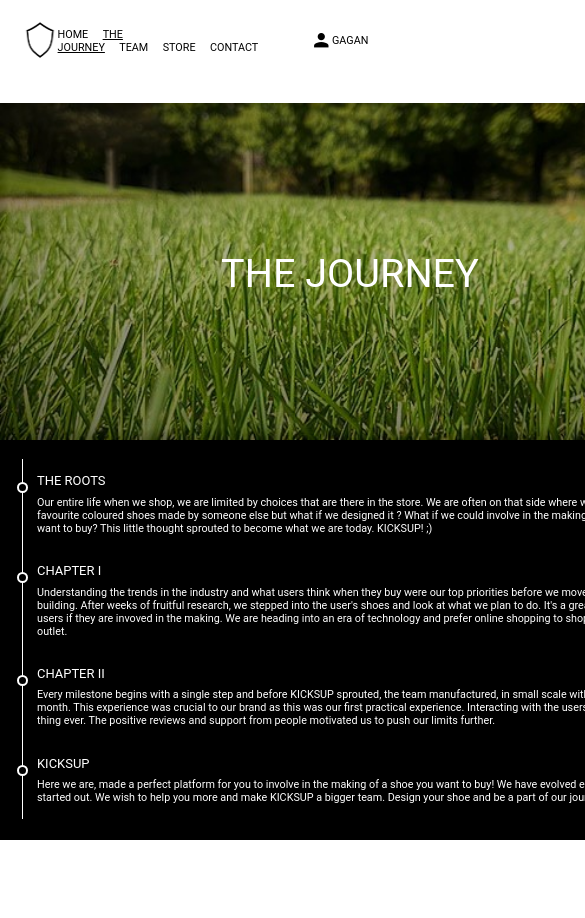
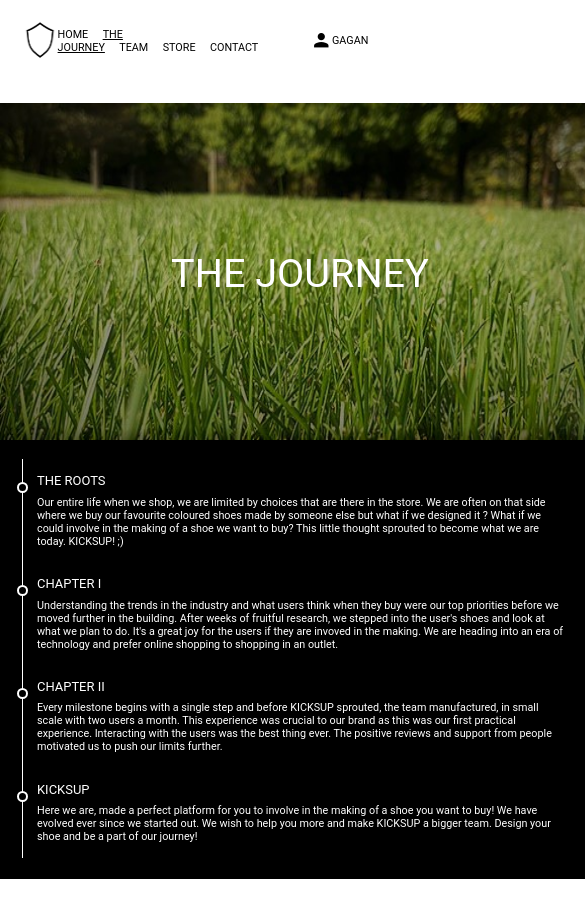
Before and after one commit to Vishruta-Patil/Ecommerce-web-app, a React (Create React App) app: page /journey in a window 390 px wide. Shown: the top 918 px of the page, 585 px wide, since content can reach past the window. Built offline with nearby package versions, Linux system fonts and the light colour scheme.

Commit message:
fix: minor bug in the journey UI

```diff
--- a/src/pages/journey/journey.css
+++ b/src/pages/journey/journey.css
@@ -1,7 +1,6 @@
 .journey-container {
     width: 1000px;
     margin: 6rem auto;
-    height: 100vh;
 }
 
 .journey-img {
@@ -54,14 +53,13 @@
 }
 
 @media screen and (max-width: 1050px){
-    .journey-container {
+    .journey-container, .journey-img {
         width: 700px;
-        margin: 6rem auto;
-        height: 100vh;
-    }
-
-    .journey-img {
-        width: 700px;
-        height: 40vh;
     }
 }
+
+@media screen and (max-width: 750px){
+    .journey-container, .journey-img {
+        width: 600px;
+    }
+}
```
